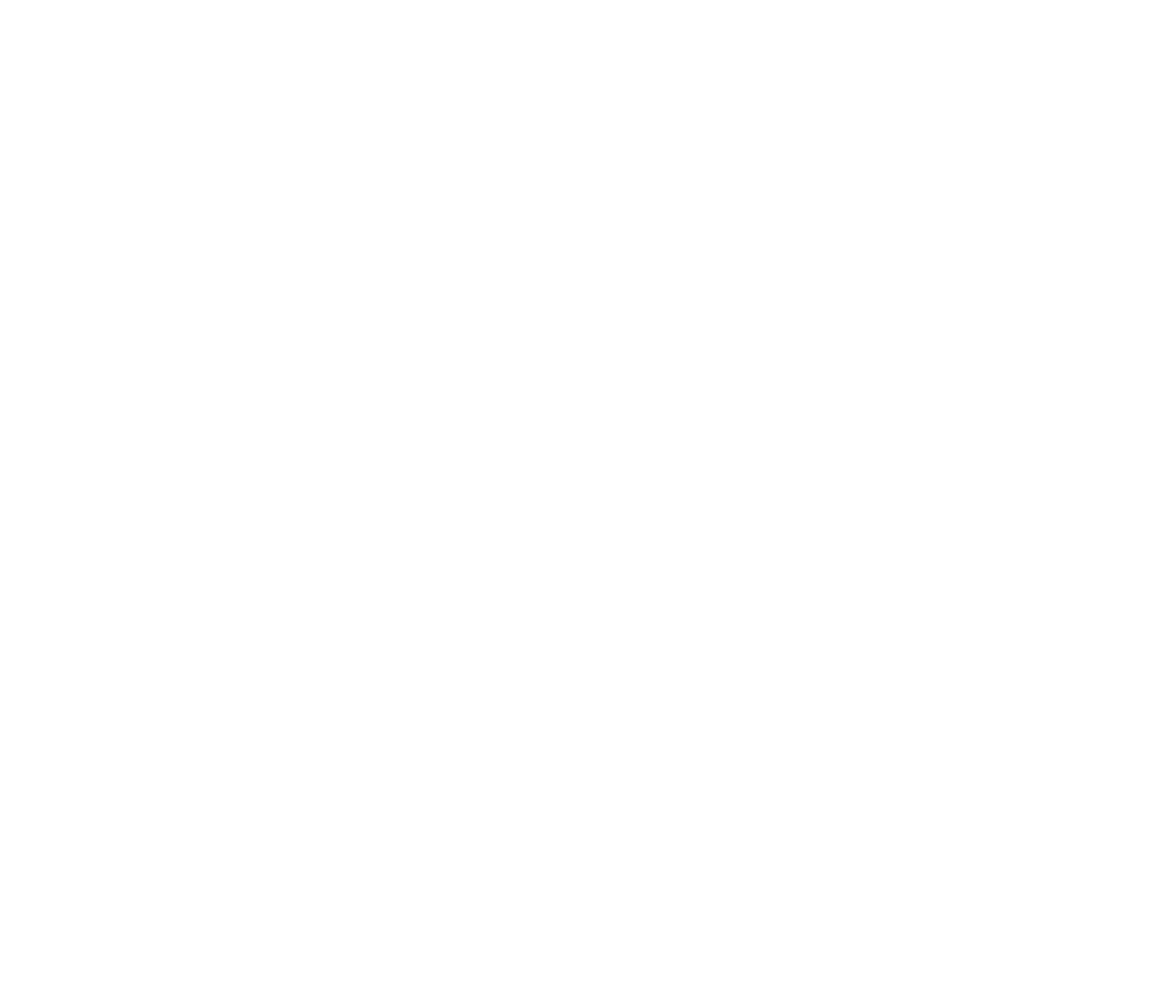
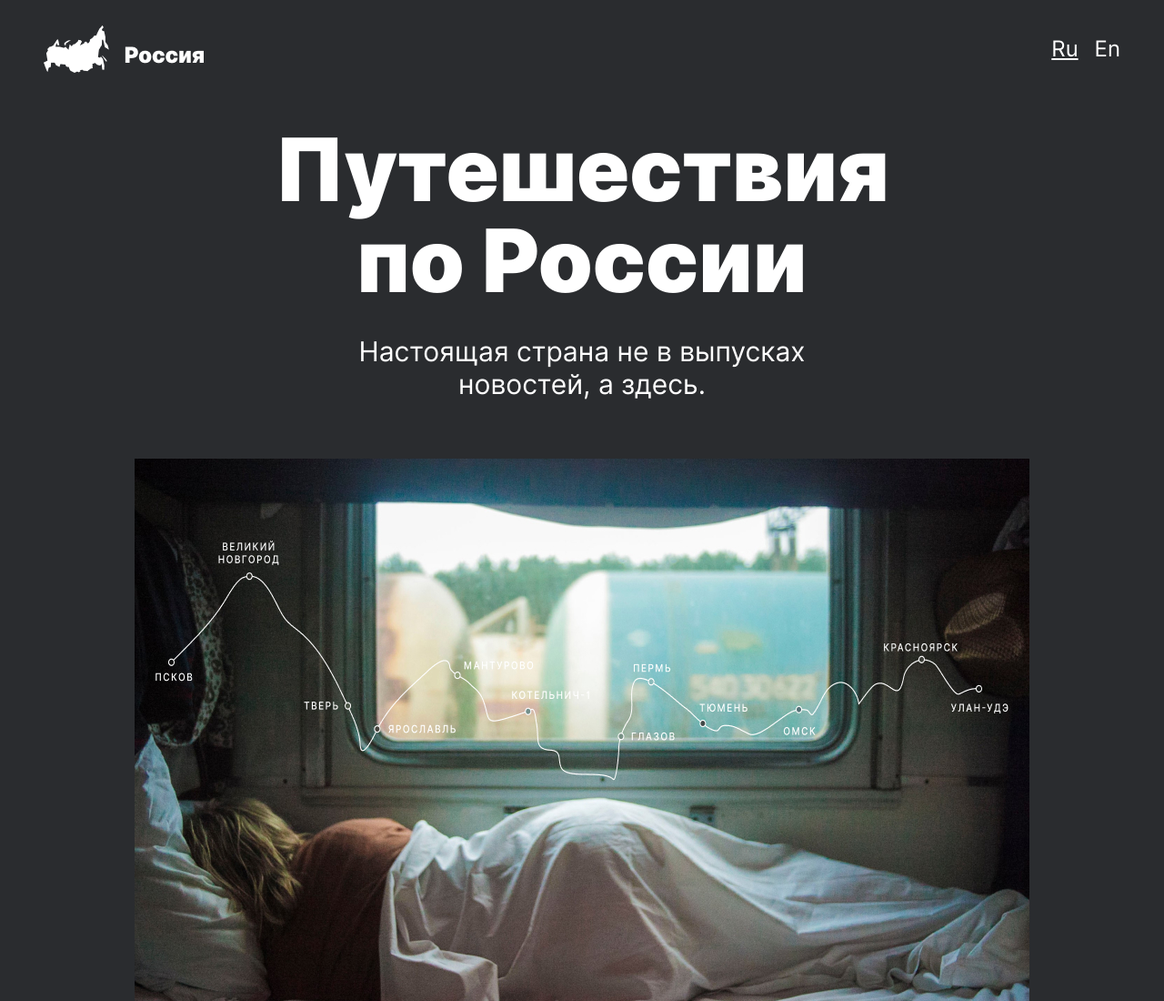
Before and after one commit to maxmitya/russian-travel, a plain HTML site: page index.html in a window 1280 px wide. Shown: the top 1100 px of the page at 91% size. Before the commit the page ends 800 px from the top, so only its background shows below. Drawn offline with Linux system fonts and the light colour scheme.

Commit message:
add 1-3 sections

```diff
--- a/index.css
+++ b/index.css
@@ -0,0 +1,152 @@
+@font-face {
+    font-family: 'Inter';
+    font-style: normal;
+    font-weight: 900;
+    src:
+        url(fonts/Inter-Black.otf) format('otf'),
+        url(fonts/Inter-Black.ttf) format('truetype'),
+        url(fonts/Inter-Black.woff) format('woff'),
+        url(fonts/Inter-Black.woff2) format('woff2');
+}
+
+@font-face {
+    font-family: 'Inter';
+    font-style: normal;
+    font-weight: 700;
+    src:
+        url(fonts/Inter-Bold.otf) format('otf'),
+        url(fonts/Inter-Bold.ttf) format('truetype'),
+        url(fonts/Inter-Bold.woff) format('woff'),
+        url(fonts/Inter-Bold.woff2) format('woff2');
+}
+
+@font-face {
+    font-family: 'Inter';
+    font-style: normal;
+    font-weight: 400;
+    src:
+        url(fonts/Inter-Regular.otf) format('otf'),
+        url(fonts/Inter-Regular.ttf) format('truetype'),
+        url(fonts/Inter-Regular.woff) format('woff'),
+        url(fonts/Inter-Regular.woff2) format('woff2');
+}
+
+.page {
+    background-color: #2A2C2F;
+    font-family: 'Inter';
+    color: #fff;
+}
+
+.container-large {
+    max-width: 1184px;
+    margin: 0 auto;
+}
+
+.container-small {
+    max-width: 984px;
+    margin: 0 auto;
+}
+
+/* Header */
+
+.header {
+    max-width: 1184px;
+    margin: 28px auto 0;
+    display: flex;
+    justify-content: space-between;
+}
+
+.header__logo {
+    background: url(images/__logo.png);
+    width: 176px;
+    height: 52px;
+}
+
+.header__links {
+    display: flex;
+    align-items: center;
+    column-gap: 18px;
+}
+
+.header__link {
+    font-size: 24px;
+    font-weight: 400;
+    font-style: normal;
+    line-height: 28px;
+    text-decoration: none;
+    color: #fff;
+}
+
+.header__link:hover {
+    text-decoration: underline;
+}
+
+.header__link.active {
+    text-decoration: underline;
+}
+
+
+/* Lead */
+
+.lead__title {
+    max-width: 720px;
+    max-height: 200px;
+    margin: 56px auto 32px;
+    font-weight: 900;
+    font-style: normal;
+    font-size: 96px;
+    line-height: 100px;
+    text-align: center;
+    color: #fff;
+}
+
+.lead__subtitle {
+    margin: 0 auto;
+    max-width: 640px;
+    text-align: center;
+    font-size: 30px;
+    font-weight: 400;
+    line-height: 36px;
+}
+
+.lead__image {
+    max-width: 100%;
+    display: block;
+    margin: 64px auto 0;
+}
+
+.lead__caption {
+    margin: 8px 0 0;
+    font-size: 10px;
+    font-weight: 400;
+    line-height: 1.5;
+    text-transform: uppercase;
+}
+
+/* Intro */
+
+.intro__title {
+    margin: 92px 0 40px;
+    font-size: 54px;
+    font-weight: 900;
+    line-height: 58px;
+}
+
+.intro__text {
+    max-width: 690px;
+    font-size: 18px;
+    font-weight: 400;
+    line-height: 26.08px;
+}
+
+.intro__list{
+    list-style-type: none;
+    padding: 33px 0 92px;
+    font-size: 12px;
+    font-weight: 700;
+    line-height: 18px;
+}
+
+.intro__number {
+    font-weight: 400;
+}
--- a/index.html
+++ b/index.html
@@ -1,13 +1,49 @@
 <!DOCTYPE html>
-<html lang="en">
+<html lang="ru">
 <head>
     <meta charset="UTF-8">
     <meta http-equiv="X-UA-Compatible" content="IE=edge">
     <meta name="viewport" content="width=device-width, initial-scale=1.0">
-    <title>Document</title>
+    <link rel="stylesheet" href="index.css">
+    <title>Путешевствия по России</title>
 </head>
 <body class="page">
 
+    <header class="header container-large">
+        <div class="header__logo"></div>
+        <div class="header__links">
+            <a href="#" class="header__link active">Ru</a>
+            <a href="#"  class="header__link">En</a>
+        </div>
+    </header>
+
+    <main class="content">
+
+        <section class="lead container-small">
+            <h1 class="lead__title">Путешествия по России</h1>
+            <h2 class="lead__subtitle">Настоящая страна не в выпусках новостей, а здесь.</h2>
+            <img src="images/__image.jpg" alt="Вид из окна" class="lead__image">
+            <p class="lead__caption">ваша полка — верхняя</p>
+        </section>
+
+        <section class="intro container-small">
+            <h2 class="intro__title">Чего мы там не видели?</h2>
+            <p class="intro__text">По опросам ВЦИОМ, 95% россиян мечтают куда-нибудь поехать, но только 36% планируют провести отпуск в родной стране. Мол, чего мы тут, дома, не видели? На самом деле, Россия — это целая вселенная с ласковым морем юга, густыми лесами Саян и суровыми льдами плато Путорана. А ещё увидеть все эти красоты можно без миллионов на счету, загранпаспорта и многочасовых перелетов. Как, например, Вера Башмакова — смелая молодая мама, которая взяла в охапку троих детей, усадила их в свою «Ладу» и проехала 20 тысяч километров по родной стране. Мы выбрали и описали некоторые интересные места, достойные вашего отпуска.</p>
+            <ul class="intro__list">
+                <li>Часовых поясов <span class="intro__number">11</span></li>
+                <li>Объектов природного наследия ЮНЕСКО <span class="intro__number">12</span></li>
+                <li>Объектов культурного наследия ЮНЕСКО <span class="intro__number">16</span></li>
+                <li>Природных заповедников <span class="intro__number">105</span></li>
+                <li>Аэропортов <span class="intro__number">241</span></li>
+            </ul>
+        </section>
+        <section class="photo-grid"></section>
+        <section class="places"></section>
+        <section class="cover"></section>
+        <section class="cover"></section>
+    </main>
+
+    <footer class="footer"></footer>
 
 </body>
 </html>
```
Also changed, not shown: fonts/Inter-Black.otf (added), fonts/Inter-Black.ttf (added), fonts/Inter-Black.woff (added), fonts/Inter-Black.woff2 (added), fonts/Inter-Bold.otf (added), fonts/Inter-Bold.ttf (added), fonts/Inter-Bold.woff (added), fonts/Inter-Bold.woff2 (added), fonts/Inter-Regular.otf (added), fonts/Inter-Regular.ttf (added), fonts/Inter-Regular.woff (added), fonts/Inter-Regular.woff2 (added), images/__image.jpg (added), images/__logo.png (added).
